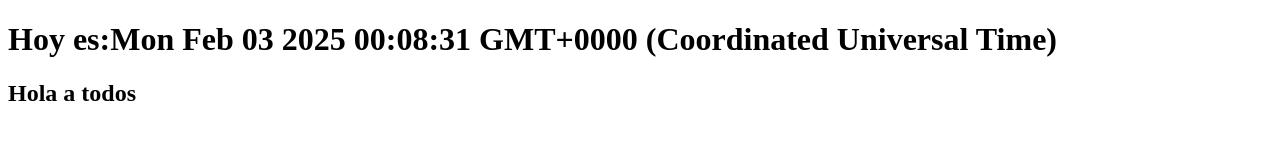
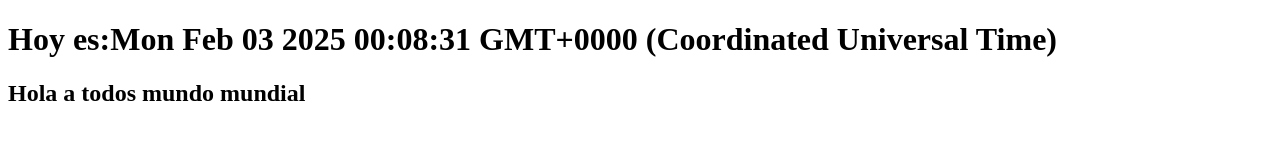
Before and after one commit to AlbertoMatus/-rea-circulo, a website: page src/index.html in a window 1280 px wide. Drawn offline with Linux system fonts and the light colour scheme.

Commit message:
Cambios prueba

```diff
--- a/src/index.html
+++ b/src/index.html
@@ -14,7 +14,7 @@
         document.body.innerHTML="<h1>Hoy es:"+date+"</h1>"
     </script>
     <h2>
-        Hola a todos
+        Hola a todos mundo mundial
     </h2>
 </body>
 </html>
```
